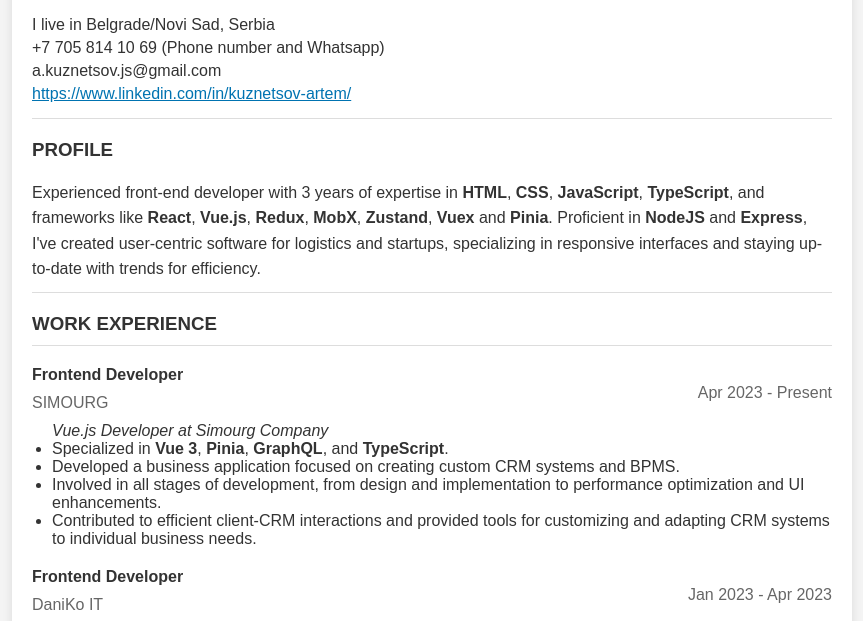
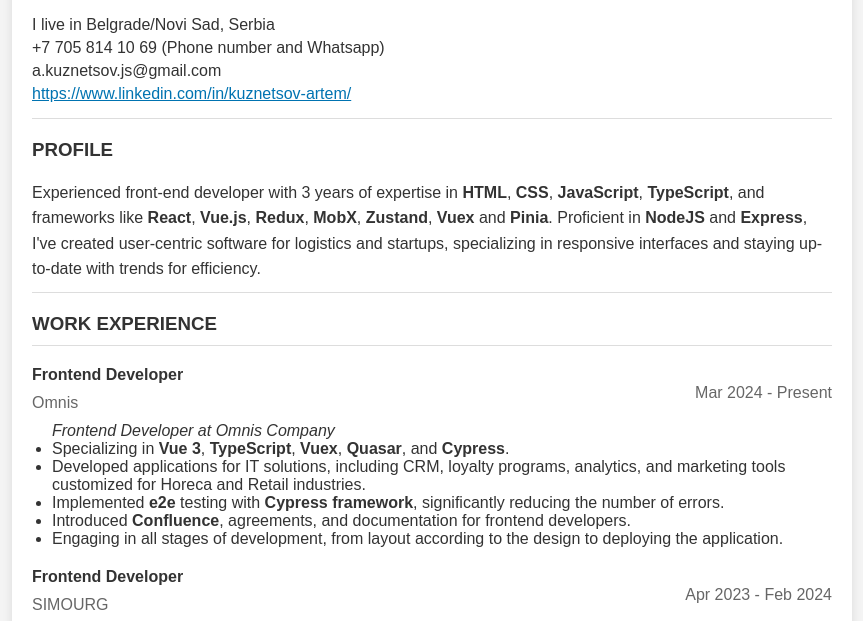
Before and after one commit to ArtemiuszKuzniecow/ArtemiuszKuzniecow.github.io, a plain HTML site: page index.html in a window 1280 px wide. Shown: the part 169-790 px from the top of the page, without its empty margins (208-1071 px from the left). Drawn offline with Linux system fonts and the light colour scheme.

Commit message:
Update index.html

```diff
--- a/index.html
+++ b/index.html
@@ -26,10 +26,26 @@
         <h3 style="color: #333; border-bottom: 1px solid #ddd; padding-bottom: 10px; margin-bottom: 20px;">WORK EXPERIENCE</h3>
 
         <div style="margin-bottom: 20px;">
+          <strong style="display: block; color: #333;">Frontend Developer</strong>
+            <div style="display: flex; justify-content: space-between; color: #666;">
+                <span style="margin-top: 10px;">Omnis</span>
+                <span>Mar 2024 - Present</span>
+            </div>
+            <ul style="margin: 10px 0 0 20px; padding: 0; list-style: disc;">
+                <i>Frontend Developer at Omnis Company</i>
+                <li>Specializing in <strong>Vue 3</strong>, <strong>TypeScript</strong>, <strong>Vuex</strong>, <strong>Quasar</strong>, and <strong>Cypress</strong>.</li>
+                <li>Developed applications for IT solutions, including CRM, loyalty programs, analytics, and marketing tools customized for Horeca and Retail industries.</li>
+                <li>Implemented <strong>e2e</strong> testing with <strong>Cypress framework</strong>, significantly reducing the number of errors.</li>
+                <li>Introduced <strong>Confluence</strong>, agreements, and documentation for frontend developers.</li>
+                <li>Engaging in all stages of development, from layout according to the design to deploying the application.</li>
+            </ul>
+        </div>
+
+        <div style="margin-bottom: 20px;">
             <strong style="display: block; color: #333;">Frontend Developer</strong>
             <div style="display: flex; justify-content: space-between; color: #666;">
                 <span style="margin-top: 10px;">SIMOURG</span>
-                <span>Apr 2023 - Present</span>
+                <span>Apr 2023 - Feb 2024</span>
             </div>
             <ul style="margin: 10px 0 0 20px; padding: 0; list-style: disc;">
                 <i>Vue.js Developer at Simourg Company</i>
@@ -92,5 +108,6 @@
             <span style="background-color: #f0f0f0; padding: 5px 10px; border-radius: 5px;">Git, Webpack, npm</span>
         </div>
     </div>
+    <div style="opacity: 0;">HTML, CSS, JavaScript, TypeScript, React, Vue.js, Angular, Svelte, Sass, Less, Tailwind CSS, Bootstrap, jQuery, AJAX, JSON, REST API, GraphQL, WebSockets, Node.js, npm, Yarn, Webpack, Babel, Gulp, Parcel, Vite, ESLint, Prettier, Git, GitHub, GitLab, Bitbucket, VSCode, Figma, Adobe XD, Sketch, Web Accessibility, SEO, PWA, Service Workers, Docker, Kubernetes, Jenkins, CI/CD, Cypress, Jest, Mocha, Chai, Selenium, Firebase, AWS, Azure, Google Cloud, HTTP/HTTPS, SSL/TLS, JWT, OAuth, WebRTC, Three.js, D3.js, Redux, Vuex, Context API, Zustand, MobX, Zustand, i18n, a11y, Lighthouse</div>
 </body>
 </html>
```
